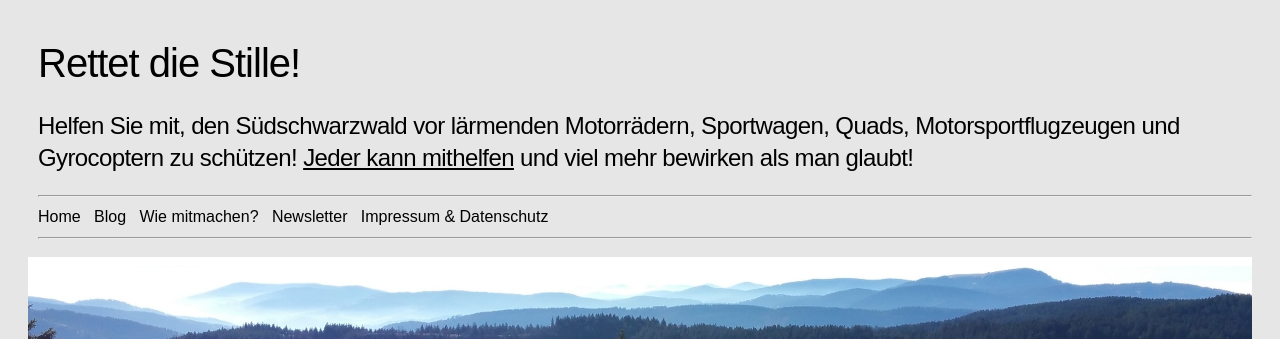
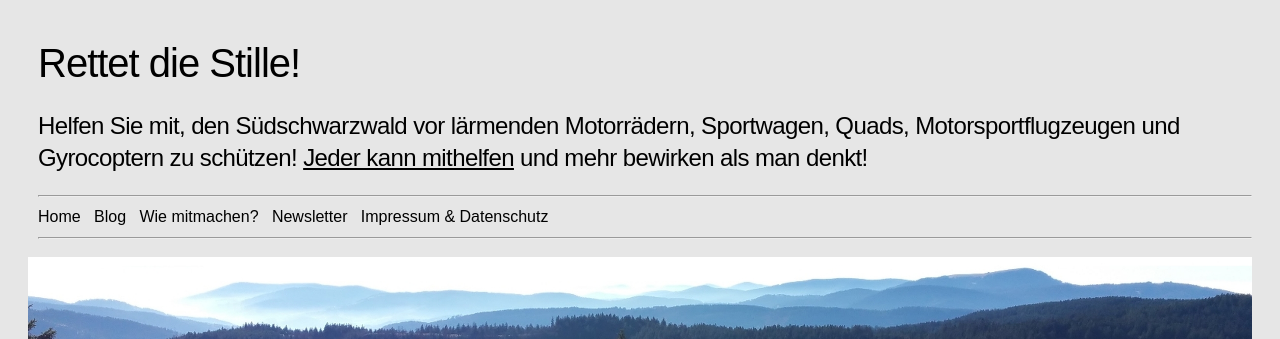
Before and after one commit to rettet-die-stille/rettet-die-stille.github.io, a Jekyll site: the page built from index.md, in a window 1280 px wide and 900 px high. Shown: the top 339 px of the window. Built offline with Jekyll 4.4.1, drawn with Linux system fonts in a browser that asks for light colours.

Commit message:
Update _nav.html

```diff
--- a/_includes/_nav.html
+++ b/_includes/_nav.html
@@ -3,7 +3,7 @@
         <a href="/">Rettet die Stille!</a>
     </h1>
     <h2>
-        Helfen Sie mit, den Südschwarzwald vor lärmenden Motorrädern, Sportwagen, Quads, Motorsportflugzeugen und Gyrocoptern zu schützen! <span style='text-decoration: underline;'><a href="/was-kann-ich-tun.html">Jeder kann mithelfen</a></span> und viel mehr bewirken als man glaubt!
+        Helfen Sie mit, den Südschwarzwald vor lärmenden Motorrädern, Sportwagen, Quads, Motorsportflugzeugen und Gyrocoptern zu schützen! <span style='text-decoration: underline;'><a href="/was-kann-ich-tun.html">Jeder kann mithelfen</a></span> und mehr bewirken als man denkt!
     </h2>
     <hr>
     <div style="text-align: left;margin-left: 0.2;">
```
